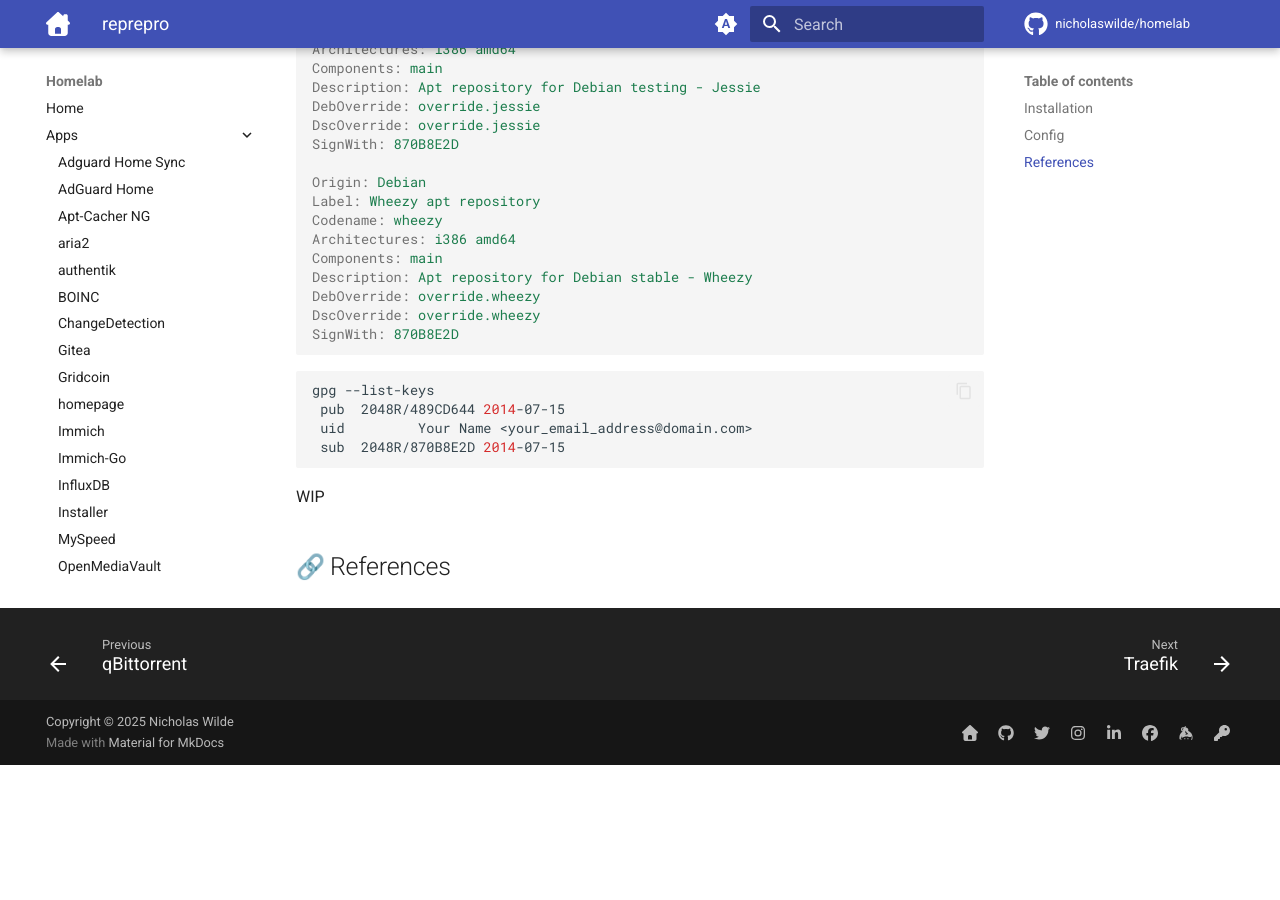
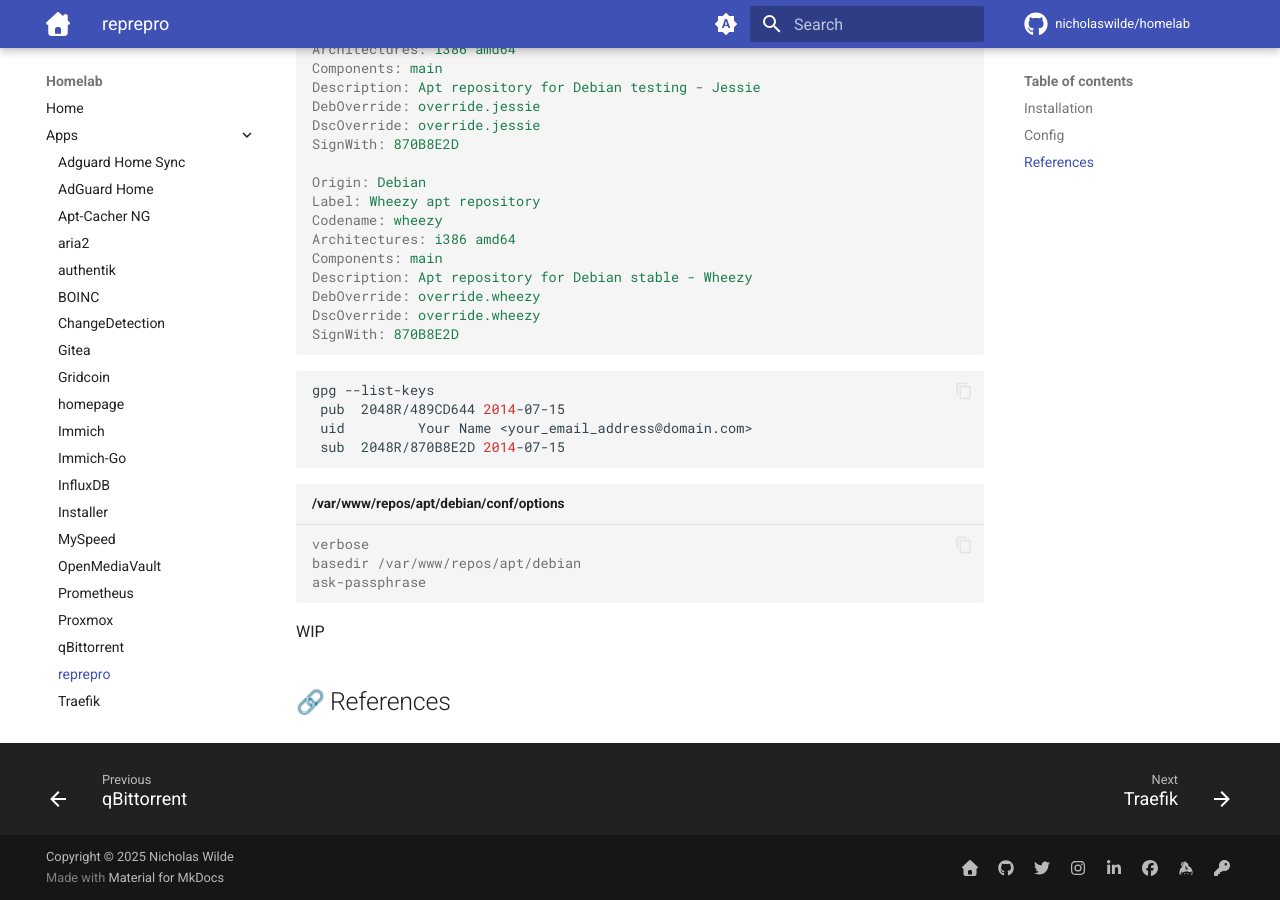
Before and after one commit to nicholaswilde/homelab, an MkDocs documentation site: the page built from docs/apps/reprepro.md, in a window 1280 px wide and 900 px high, scrolled down 1642 px. Built offline with MkDocs 1.6.1 and Material for MkDocs 9.7.7, drawn with Linux system fonts in a browser that asks for light colours; emoji names are drawn with the system emoji font; comment, search, counter and statistics services are not loaded; before the commit the page ends 2407 px from its top, so only the background shows below that.

Commit message:
Update reprepro.md

````diff
--- a/docs/apps/reprepro.md
+++ b/docs/apps/reprepro.md
@@ -102,6 +102,12 @@
  sub  2048R/870B8E2D 2014-07-15
 ```
 
+```ini title="/var/www/repos/apt/debian/conf/options"
+verbose
+basedir /var/www/repos/apt/debian
+ask-passphrase
+```
+
 WIP
 
 ## :link: References
````
